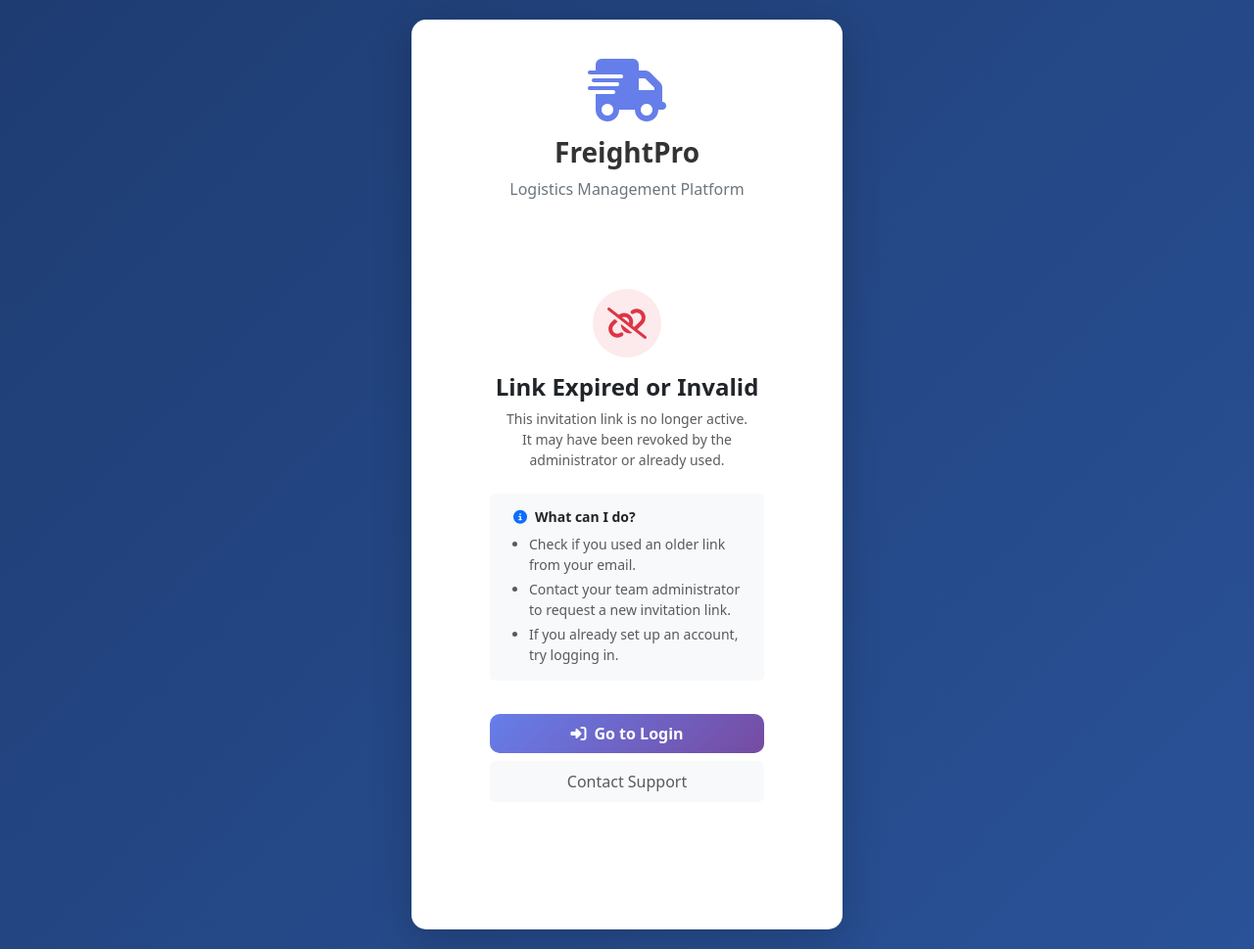
After one commit to subhamcubeinfotech/CRM, a Django app: page /companies/team/accept/00000000-0000-0000-0000-000000000001/ in a window 1280 px wide. The commit adds this page. Shown: the whole page at 98% size. Run offline with Django 5.2, Linux system fonts and the light colour scheme; tables that the repository leaves empty hold one stand-in row (values such as "Sample post"); parts of the project's set-up code (start-up, migrations or seed data) failed here and were passed over.

Commit message:
feat: implement team invitation system including member management, subscription-based limits, and invitation acceptance flows

```diff
--- a/apps/accounts/models_subscription.py
+++ b/apps/accounts/models_subscription.py
@@ -52,7 +52,8 @@ class Subscription(models.Model):
         max_users = limits['max_users']
         if max_users is None:
             return True  # Unlimited
-        active_count = User.objects.filter(tenant=self.tenant, is_active=True).count()
+        # Exclude the Tenant Admin from the user limit count
+        active_count = User.objects.filter(tenant=self.tenant, is_active=True).exclude(role='tenant_admin').count()
         pending_count = TeamInvitation.objects.filter(tenant=self.tenant, is_accepted=False).count()
         return (active_count + pending_count) < max_users
 
--- a/apps/accounts/urls.py
+++ b/apps/accounts/urls.py
@@ -21,6 +21,7 @@ urlpatterns = [
     path('carriers/', views.carrier_list, name='carrier_list'),
     path('team/', views_team.team_list, name='team_list'),
     path('team/invite/', views_team.invite_team_member, name='team_invite'),
+    path('team/invite/<int:invite_id>/delete/', views_team.delete_invitation, name='delete_invitation'),
     path('team/accept/<uuid:token>/', views_team.accept_invitation, name='accept_invitation'),
     path('create/', views.company_create, name='company_create'),
     path('<int:pk>/', views.company_detail, name='company_detail'),
--- a/apps/accounts/views_team.py
+++ b/apps/accounts/views_team.py
@@ -85,9 +85,28 @@ def invite_team_member(request):
 
     return render(request, 'accounts/team_invite.html', {'form': form})
 
+@login_required
+def delete_invitation(request, invite_id):
+    """View to delete a pending team invitation"""
+    if not request.user.tenant:
+        messages.error(request, "Your account is not associated with any Company/Tenant.")
+        return redirect('accounts:team_list')
+
+    invitation = get_object_or_404(TeamInvitation, id=invite_id, tenant=request.user.tenant, is_accepted=False)
+
+    if request.method == 'POST':
+        email = invitation.email
+        invitation.delete()
+        messages.success(request, f"Invitation to {email} has been revoked successfully.")
+
+    return redirect('accounts:team_list')
+
 def accept_invitation(request, token):
     """Public view for invited users to set up their account"""
-    invitation = get_object_or_404(TeamInvitation, token=token, is_accepted=False)
+    try:
+        invitation = TeamInvitation.objects.get(token=token, is_accepted=False)
+    except TeamInvitation.DoesNotExist:
+        return render(request, 'accounts/invalid_invitation.html')
 
     # Log out any currently logged-in user so form doesn't get pre-filled
     if request.user.is_authenticated:
--- /dev/null
+++ b/templates/accounts/invalid_invitation.html
@@ -0,0 +1,39 @@
+{% extends 'base_auth.html' %}
+
+{% block title %}Invalid Invitation - FreightPro{% endblock %}
+
+{% block content %}
+<div class="auth-card text-center" style="max-width: 450px; margin: 50px auto; padding: 40px;">
+    <!-- Brand Logo -->
+    <div class="text-center mb-4">
+        <div class="d-inline-flex align-items-center justify-content-center bg-danger bg-opacity-10 text-danger rounded-circle mb-3" style="width: 70px; height: 70px;">
+            <i class="fas fa-link-slash fa-2x"></i>
+        </div>
+        <h2 class="h4 fw-bold text-dark mb-2">Link Expired or Invalid</h2>
+        <p class="text-muted small px-3">
+            This invitation link is no longer active. It may have been revoked by the administrator or already used.
+        </p>
+    </div>
+
+    <div class="card bg-light border-0 mb-4">
+        <div class="card-body py-3 px-4 text-start">
+            <h6 class="fw-bold mb-2 small"><i class="fas fa-info-circle text-primary me-2"></i>What can I do?</h6>
+            <ul class="text-muted small mb-0 ps-3">
+                <li class="mb-1">Check if you used an older link from your email.</li>
+                <li class="mb-1">Contact your team administrator to request a new invitation link.</li>
+                <li>If you already set up an account, try logging in.</li>
+            </ul>
+        </div>
+    </div>
+
+    <!-- Actions -->
+    <div class="d-grid gap-2">
+        <a href="{% url 'login' %}" class="btn btn-primary py-2 fw-semibold">
+            <i class="fas fa-sign-in-alt me-2"></i>Go to Login
+        </a>
+        <a href="mailto:support@freightpro.com" class="btn btn-light text-muted py-2">
+            Contact Support
+        </a>
+    </div>
+</div>
+{% endblock %}
```
Also changed, not shown: templates/accounts/team_list.html (+12 -15 lines).
